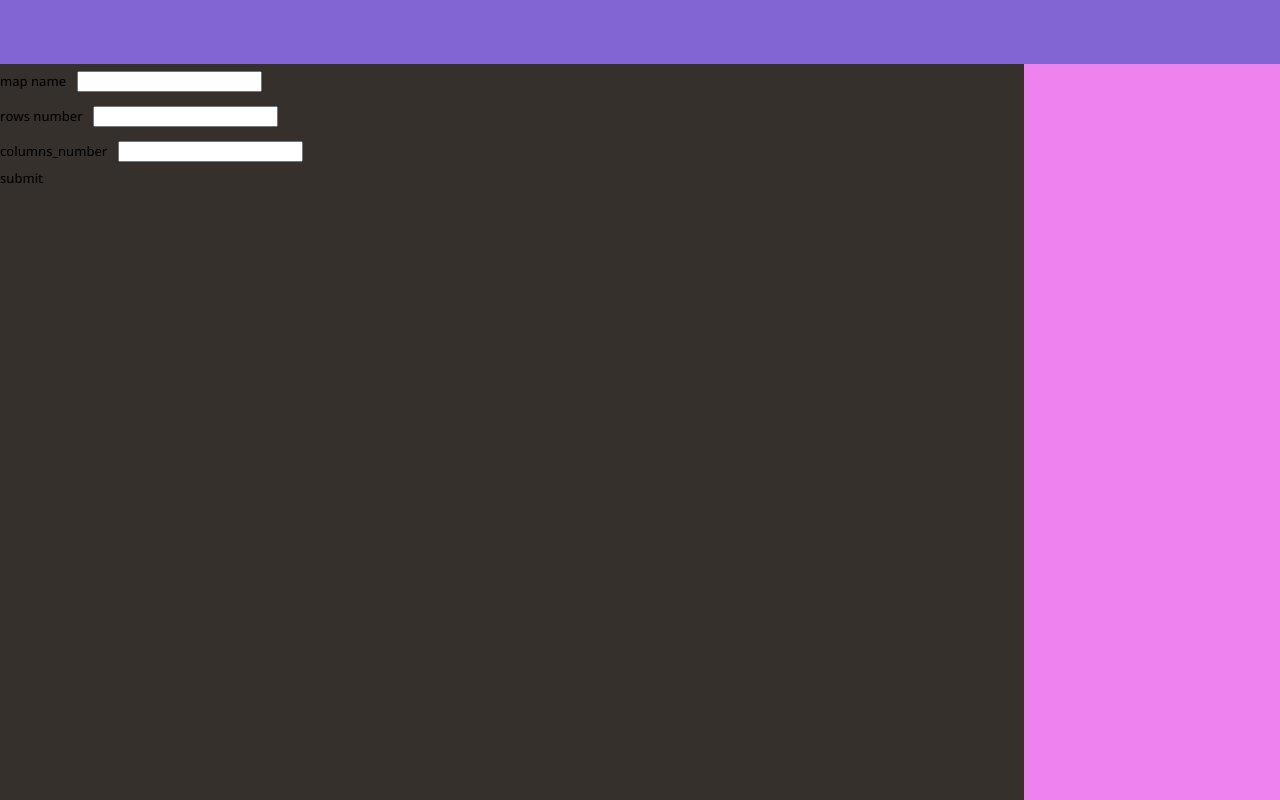
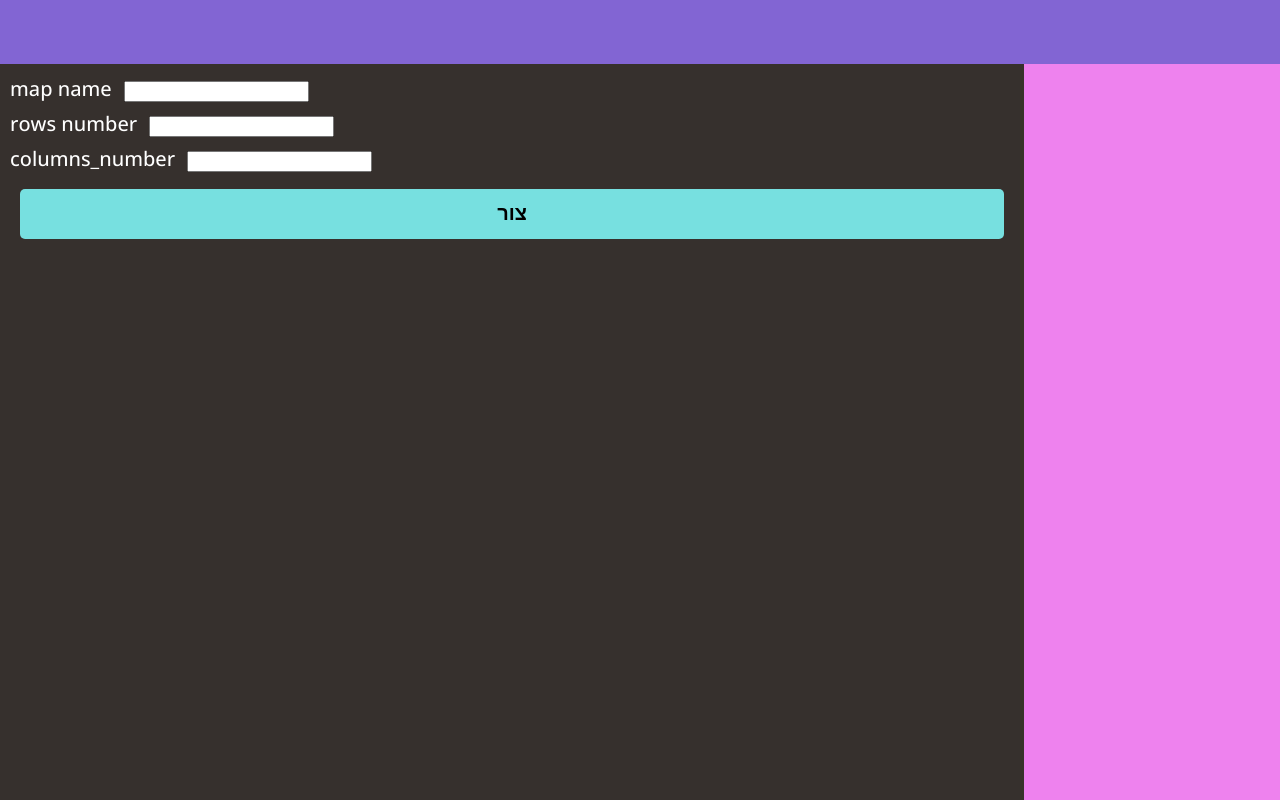
Before and after one commit to yair-hive/hive-php, a PHP site: page /hive-php/create_map.php in a window 1280 px wide. Run offline with PHP 8.4, Linux system fonts and the light colour scheme.

Commit message:
עיצוב

```diff
--- a/create_map.php
+++ b/create_map.php
@@ -36,7 +36,7 @@
             <input type='text' name='columns_number'>
             <br />
         <form>
-        <div id='sub'> submit </div>
+        <div id='sub' class='hive-button'> צור </div>
     </div>
     <div id="mneu"></div>
     <script src="front_end/script.js"></script>
--- a/front_end/style.css
+++ b/front_end/style.css
@@ -8,7 +8,10 @@ html, body{
     font-size: 13px;
     font-family: 'Open Sans', sans-serif;
 }
-a{
+form{
+    margin: 10px;
+}
+a, label{
     font-size: 20px;
     color: white;
 }
```
